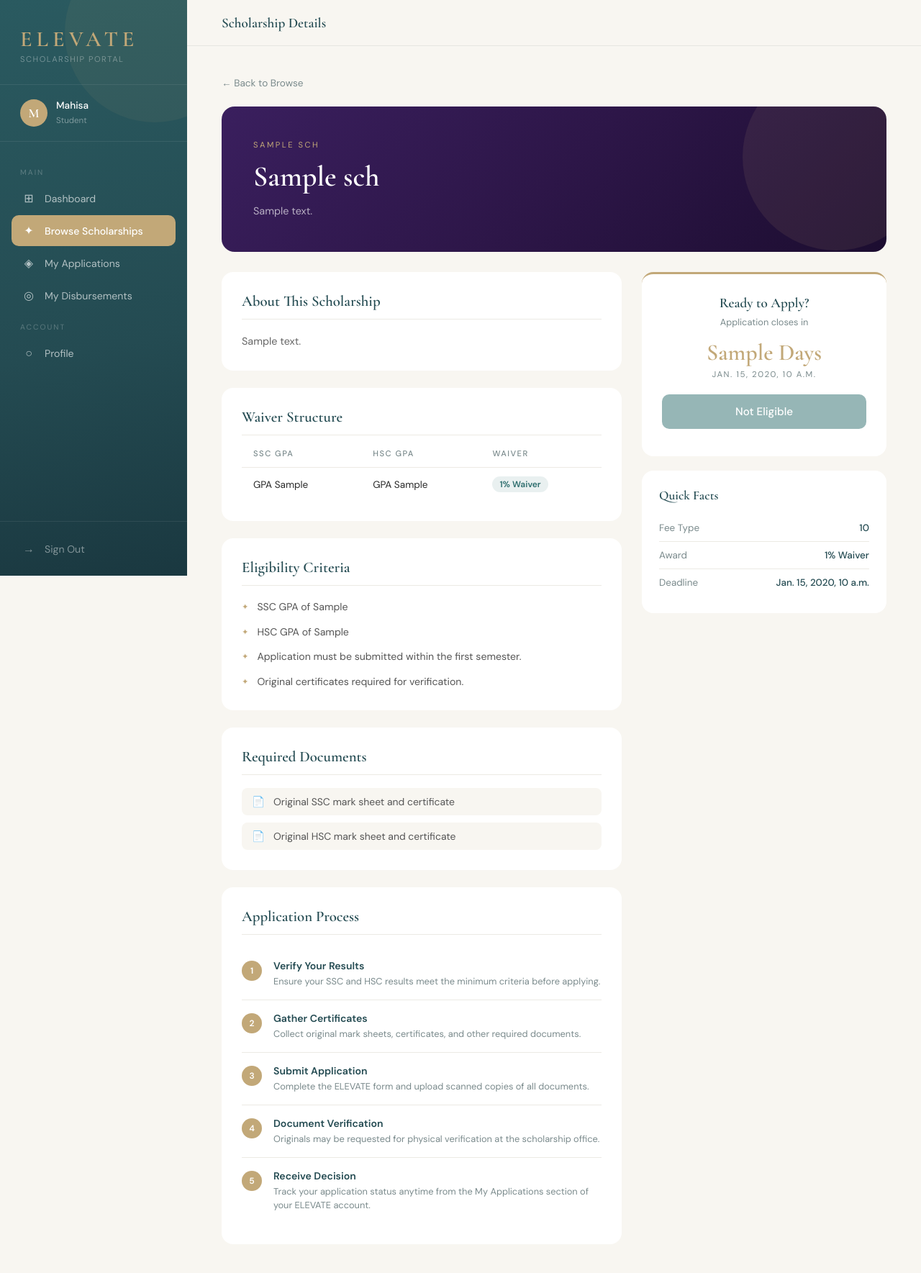
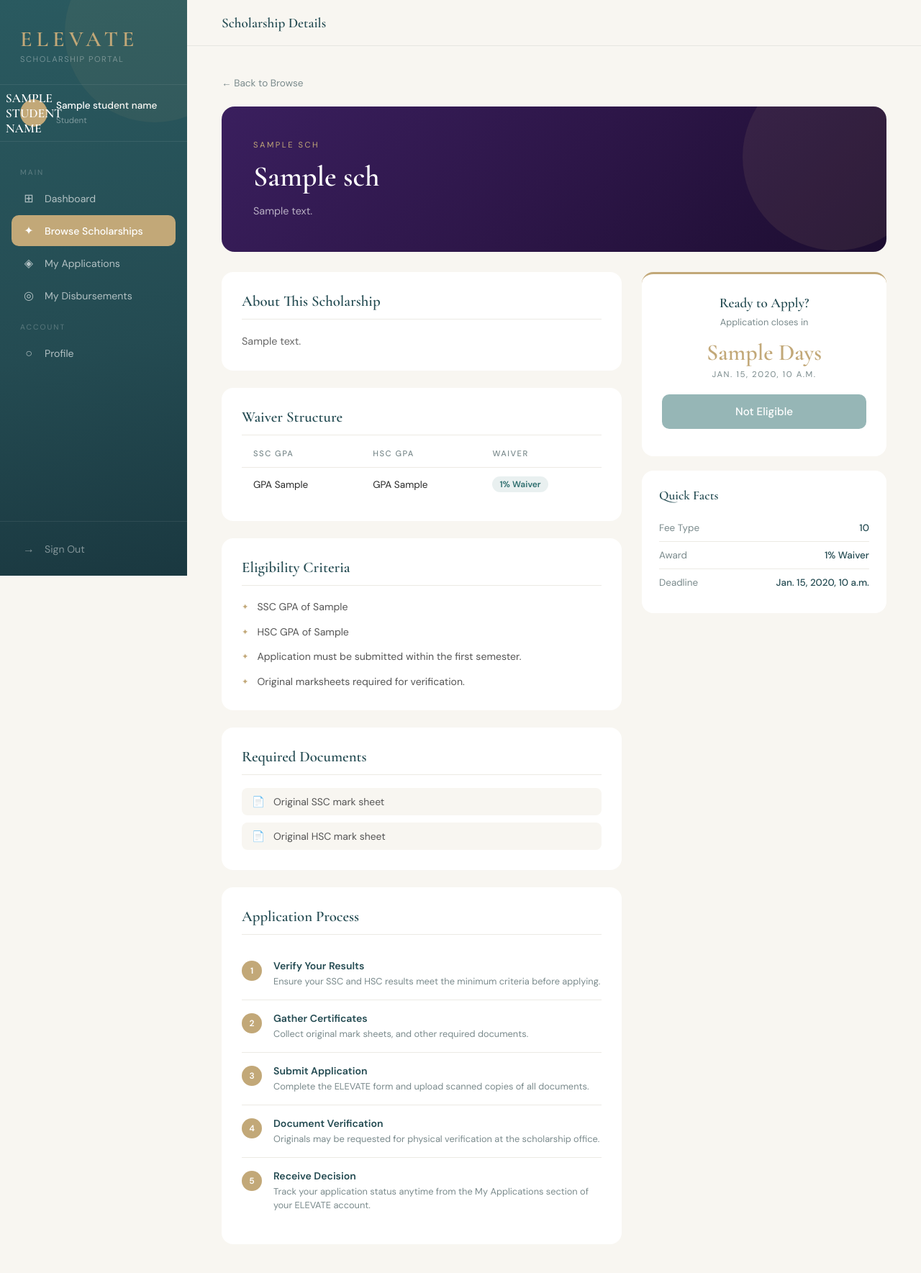
Before and after one commit to tasfia-Nowrin/Elevate----Smart-Scholarship-Management-System, a Django app: template scholarships/templates/entrance_scholarship.html in a window 1280 px wide. Shown: the top 1769 px of the page at 72% size. Run offline with Django 5.2, Linux system fonts and the light colour scheme; the template is opened without the code that fills it: most values are stand-ins (such as "Sample title", 1, 10 or a date in 2020).

Commit message:
fixs entrance scholarship

```diff
--- a/scholarships/templates/entrance_scholarship.html
+++ b/scholarships/templates/entrance_scholarship.html
@@ -397,9 +397,9 @@
             <p>Scholarship Portal</p>
         </div>
         <div class="sidebar-user">
-            <div class="user-avatar">M</div>
+            <div class="user-avatar">{{ student_name|first|upper }}</div>
             <div class="user-info">
-                <p>Mahisa</p><span>Student</span>
+                <p>{{ student_name }}</p><span>Student</span>
             </div>
         </div>
         <nav class="sidebar-nav">
@@ -480,13 +480,13 @@
                             <li>HSC GPA of {{ sch.required_hsc_gpa }}</li>
                             {% endif %}
                             <li>Application must be submitted within the first semester.</li>
-                            <li>Original certificates required for verification.</li>
+                            <li>Original marksheets required for verification.</li>
                 </div>
                <div class="info-card">
                     <h2>Required Documents</h2>
                     <ul class="docs-list">
-                        <li>Original SSC mark sheet and certificate</li>
-                        <li>Original HSC mark sheet and certificate</li>
+                        <li>Original SSC mark sheet</li>
+                        <li>Original HSC mark sheet</li>
                     </ul>
                 </div>
 
@@ -505,7 +505,7 @@
                             <div class="step-num">2</div>
                             <div class="step-text">
                                 <h4>Gather Certificates</h4>
-                                <p>Collect original mark sheets, certificates, and other required documents.</p>
+                                <p>Collect original mark sheets, and other required documents.</p>
                             </div>
                         </li>
                         <li class="process-step">
--- a/scholarships/templates/need_based_scholarship.html
+++ b/scholarships/templates/need_based_scholarship.html
@@ -428,7 +428,6 @@
                         <h2>Eligibility Criteria</h2>
                         <ul class="criteria-list">
                             {% if sch.min_cgpa %}<li>Minimum CGPA of {{ sch.min_cgpa }} required</li>{% endif %}
-                            {% if sch.max_cgpa %}<li>Maximum CGPA of {{ sch.max_cgpa }}</li>{% endif %}
                             {% if sch.type == 'sibling' %}<li>Must have a sibling currently studying at this institution </li>{% endif %}
                             {% if sch.fee_type %}<li>Applies to: {{ sch.fee_type }}</li>{% endif %}
                         </ul>
--- a/scholarships/views.py
+++ b/scholarships/views.py
@@ -27,8 +27,8 @@ def required_documents_for(scholarship_type):
         "merit": [],
         "need": [("income_certificate", "Income Certificate")],
         "entrance": [
-            ("ssc_certificate", "SSC Certificate"),
-            ("hsc_certificate", "HSC Certificate"),
+            ("ssc_marksheet", "SSC Marksheet"),
+            ("hsc_marksheet", "HSC Marksheet"),
         ],
         "sibling": [
             ("sibling_verification_form", "Sibling Verification Form"),
```
